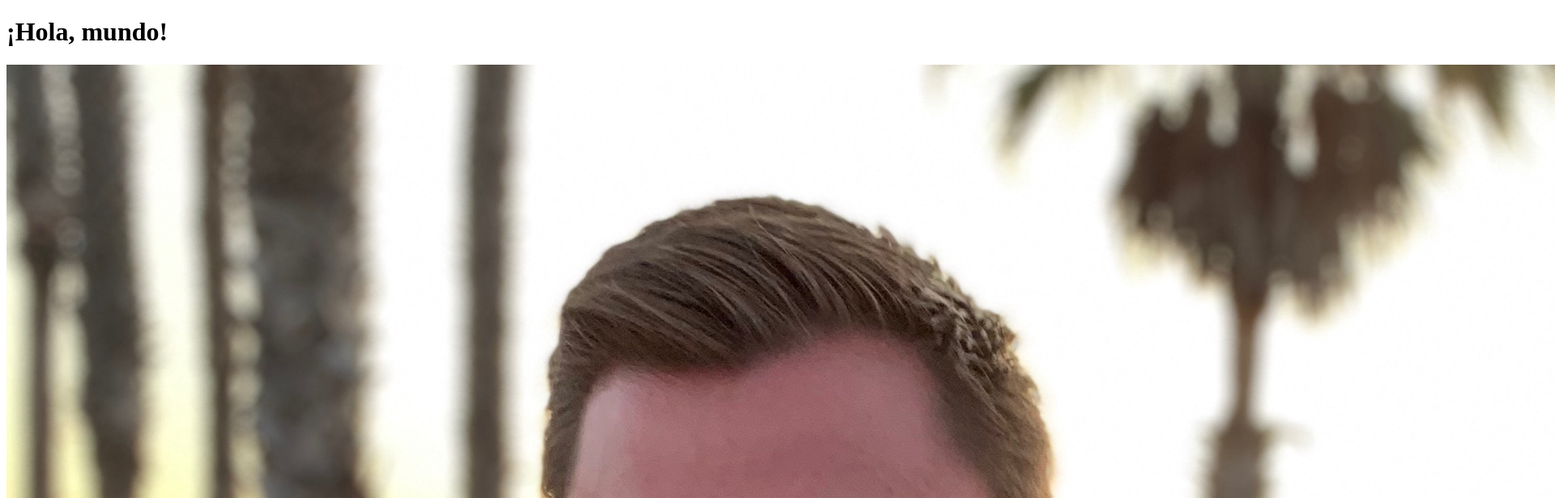
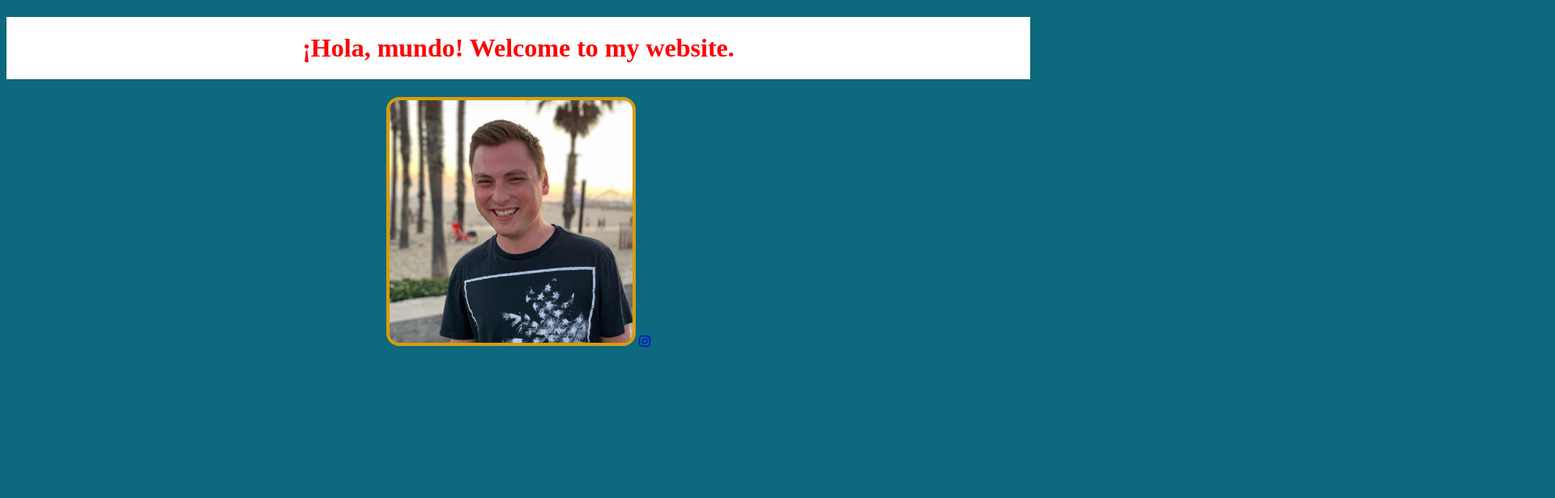
Before and after one commit to crhntr/website, a plain HTML site: page source/index.html in a window 1280 px wide. Shown: the top 616 px of the page at 81% size, 1920 px wide, since content can reach past the window. Drawn offline with Linux system fonts and the light colour scheme.

Commit message:
Update index.html

```diff
--- a/source/index.html
+++ b/source/index.html
@@ -3,9 +3,30 @@
   <head>
     <meta charset="utf-8">
     <title>Christopher Hunter</title>
+
+    <link href="font-awesome/css/all.css" rel="stylesheet"> <!--load all styles -->
+    <style>
+      body {
+        background-color: #0C697E;
+        text-align: center;
+        color: red;
+      }
+      .face {
+        border-radius: 16px;
+        border-style: solid;
+        border-width: 4px;
+        border-color: #D89C0E;
+      }
+      .greeting {
+        background-color: white;
+        padding: 20px;
+      }
+    </style>
   </head>
   <body>
-    <h1>¡Hola, mundo!</h1>
-    <img src="myface.jpeg" alt="Christopher Hunter's Face in Santa Monica by the pier.">
+    <h1 class="greeting">¡Hola, mundo! Welcome to my website.</h1>
+    <img class="face" src="myface.jpeg" alt="Christopher Hunter's Face in Santa Monica by the pier." width="300">
+
+    <a href="https://instagram.com/crhntr" target="_blank"><i class="fab fa-instagram"></i></a>
   </body>
 </html>
```
